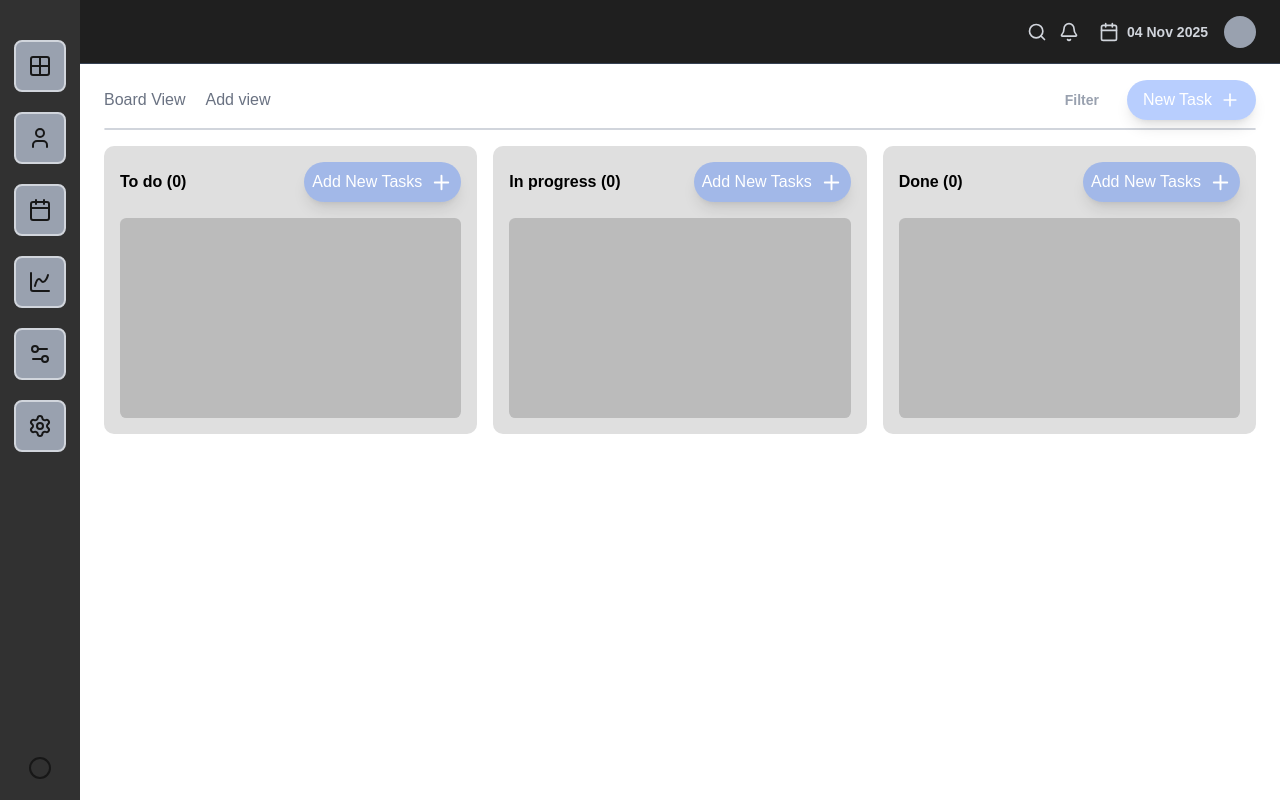
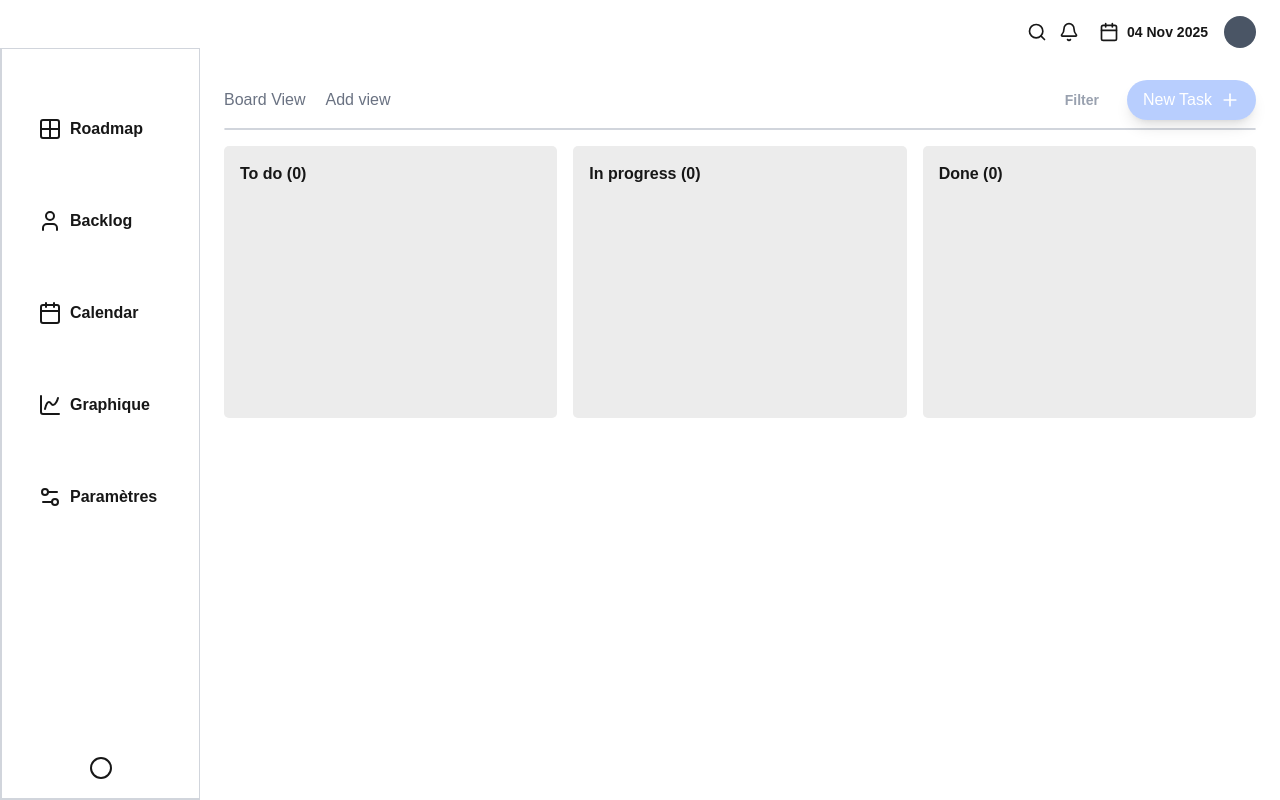
Before and after one commit to bakar255/todogit, a Next.js app: page / in a window 1280 px wide. Built offline with nearby package versions, Linux system fonts and the light colour scheme.

Commit message:
feat: implente multiple components add convertDate component to handle calendar  function

```diff
--- a/app/components/dashboard/TaskCard.tsx
+++ b/app/components/dashboard/TaskCard.tsx
@@ -14,14 +14,15 @@ interface TaskProps {
 
 export default function TaskCard({task}: TaskProps) {
     return(
-        <div className="bg-white border border-gray-200 rounded-lg p-4 mb-3 shadow-sm hover:shadow-md transition-shadow">
+        <div className="bg-white rounded-lg p-4 mb-3 shadow-sm hover:shadow-md transition-shadow relative">
            <h3 className="text-lg font-bold text-black mb-2">{task.title}</h3>
            {task.description && (
-               <p className="text-sm text-gray-600 mb-2">{task.description}</p>
+               <p className="text-sm mb-2">{task.description}</p>
            )}
            <span className="text-xs px-2 py-1 rounded bg-blue-100 text-blue-800">
                {task.priority}
            </span>
+           <span className="absolute right-4 bottom-4"></span>
         </div>
     )
 }
--- a/app/components/dashboard/dashboard.tsx
+++ b/app/components/dashboard/dashboard.tsx
@@ -6,7 +6,6 @@ import Modal from "../Modal";
 import KanbanCol from "./kanbanCol";
 import TaskForm from "./TaskForm";
 import TaskCard from "./TaskCard";
-
 
 type TaskData = {
   title: string;
@@ -45,7 +44,6 @@ export default function Dashboard() {
   const todoTasks = tasks.filter(task => task.status === 'todo');
   const taskInProgress = tasks.filter (task => task.status === 'inProgress');
   const taskDone = tasks.filter (task => task.status === 'done');
-
 
   return (
 
--- a/app/components/dashboard/kanbanCol.tsx
+++ b/app/components/dashboard/kanbanCol.tsx
@@ -16,19 +16,11 @@ export default function KanbanCol({children, count, title, onAddTask}: KanbanCol
         <div className="flex justify-between items-center w-full mb-4">
 
           <div>
-           <span className="font-bold text-black"> {title} ({count})</span> {/* For each count of tasks */}
+           <span className="font-bold"> {title} ({count})</span> {/* For each count of tasks */}
           </div>
 
           <div>
-            <button
-             onClick={onAddTask}
-             className="flex items-center space-x-2 text-white cursor-pointer shadow-lg bg-blue-600/30  rounded-full p-2  hover:text-gray-100">
 
-              <span className="text-white">Add New Tasks</span> {/* Button add New Task */}
-              <Plus size={23}
-              className=" rounded-full"
-              />
-            </button>
           </div>
         </div>
 
--- a/app/components/navbar.tsx
+++ b/app/components/navbar.tsx
@@ -4,19 +4,19 @@ import { User, Bell, Search, Calendar} from "lucide-react"
 export default function Navbar() {
 
   return (
-    <div className="w-full h-16 flex items-center justify-end px-6 border-b border-gray-700 bg-[#1f1f1f]">
+    <div className="w-full h-16 flex items-center justify-end px-6">
 
         <div className="space-x-3 mr-3 flex">
-        <Search size={20} className="btn-gray" />
-        <Bell size={20} className="btn-gray" />
+        <Search size={20} className="" />
+        <Bell size={20} className="" />
         </div>
 
-      <div className="flex space-x-2 cursor-pointer rounded-sm hover:bg-gray-700 p-2">
-        <Calendar size={20} className="btn-gray" />
-        <span className="text-gray-300 text-sm font-bold mr-2">04 Nov 2025</span>
+      <div className="flex space-x-2 cursor-pointer rounded-sm p-2">
+        <Calendar size={20} />
+        <span className="text-sm font-bold mr-2">04 Nov 2025</span>
       </div>
 
-      <div className="w-8 h-8 rounded-full bg-gray-400"></div>
+      <div className="w-8 h-8 rounded-full bg-gray-600"></div>
     </div>
   );
 }
--- a/app/components/sidebar.tsx
+++ b/app/components/sidebar.tsx
@@ -1,12 +1,11 @@
 import { Circle, Grid2X2, User,  Calendar, ChartSpline, Settings2, Settings } from "lucide-react"
 import Image from "next/image"
 const Icons = [
-    {id: 1, icon: Grid2X2},
-    {id: 2, icon: User},
-    {id: 3, icon: Calendar},
-    {id: 4, icon: ChartSpline},
-    {id: 5, icon: Settings2},
-    {id: 6, icon: Settings},
+    {id: 1, icon: Grid2X2, objet: "Roadmap"},
+    {id: 2, icon: User, objet: "Backlog"},
+    {id: 3, icon: Calendar, objet: "Calendar"},
+    {id: 4, icon: ChartSpline, objet: "Graphique"},
+    {id: 5, icon: Settings2, objet: "Paramètres"},
 ]
 
 export default function Sidebar() {
@@ -14,18 +13,24 @@ export default function Sidebar() {
 
     return (
 
-        <div className="py-5 w-20 space-y-5 bg-[#313131] ">
+        <div className="py-6 w-50 space-y-5 px-5 mt-12 border-r border-t border-2 border-gray-300">
         <div className="flex flex-col items-center">
+           {Icons.map((item) =>
+          <div key={item.id} className=" mt-5 w-full px-2 py-3">
 
-
-           {Icons.map((item) =>
-          <div key={item.id} className=" mt-5 p-3 border-2 border-gray-300 rounded-lg bg-gray-400 cursor-pointer hover:border-gray-400">
-
+            <div className="items-center flex rounded-lg hover:bg-gray-200 w-full">
+            <button
+            className="flex px-2 py-3 rounded-lg text-1xl font-bold"
+            >
             <item.icon
             size={20 }
-            className="w-6 h-6" />
+            className="w-6 h-6 mr-2"
+            />
+             {item.objet}
+              </button>
+
+            </div>
            </div>
-
            )}
            <Circle className="w-15 absolute bottom-5"/>
         </div>
--- a/app/globals.css
+++ b/app/globals.css
@@ -15,7 +15,7 @@
 @media (prefers-color-scheme: dark) {
   :root {
     --background: #ffffff;
-    --foreground: rgb(12, 12, 12);
+    --foreground: rgb(102, 102, 102);
   }
 }
 
@@ -47,14 +47,13 @@ body {
   max-width: 400px;
   min-height: 256px;
   padding: 16px;
-  background-color: #dfdfdf;
-  border-radius: 10px;
+  background-color: #ececec;
+  border-radius: 5px;
 }
 
 .card-kanban {
   padding: 10px;
   width: 100%;
   min-height: 200px;
-  background-color: #bbbbbb;
   border-radius: 0.40rem;
 }
--- /dev/null
+++ b/app/hooks/convertDate.tsx
@@ -0,0 +1,15 @@
+
+export function convertDate() {
+
+    const formatDate = (date?: Date) => {
+
+        const dateObj = date ? new Date(date) : new Date();
+
+        const months = ["Jan", "Feb", "Mar", "Avr", "Mai", "Jun",
+        "Jul", "Aug", "Sep", "Oct", "Nov", "Dec"];
+    }
+
+
+
+
+}
```
